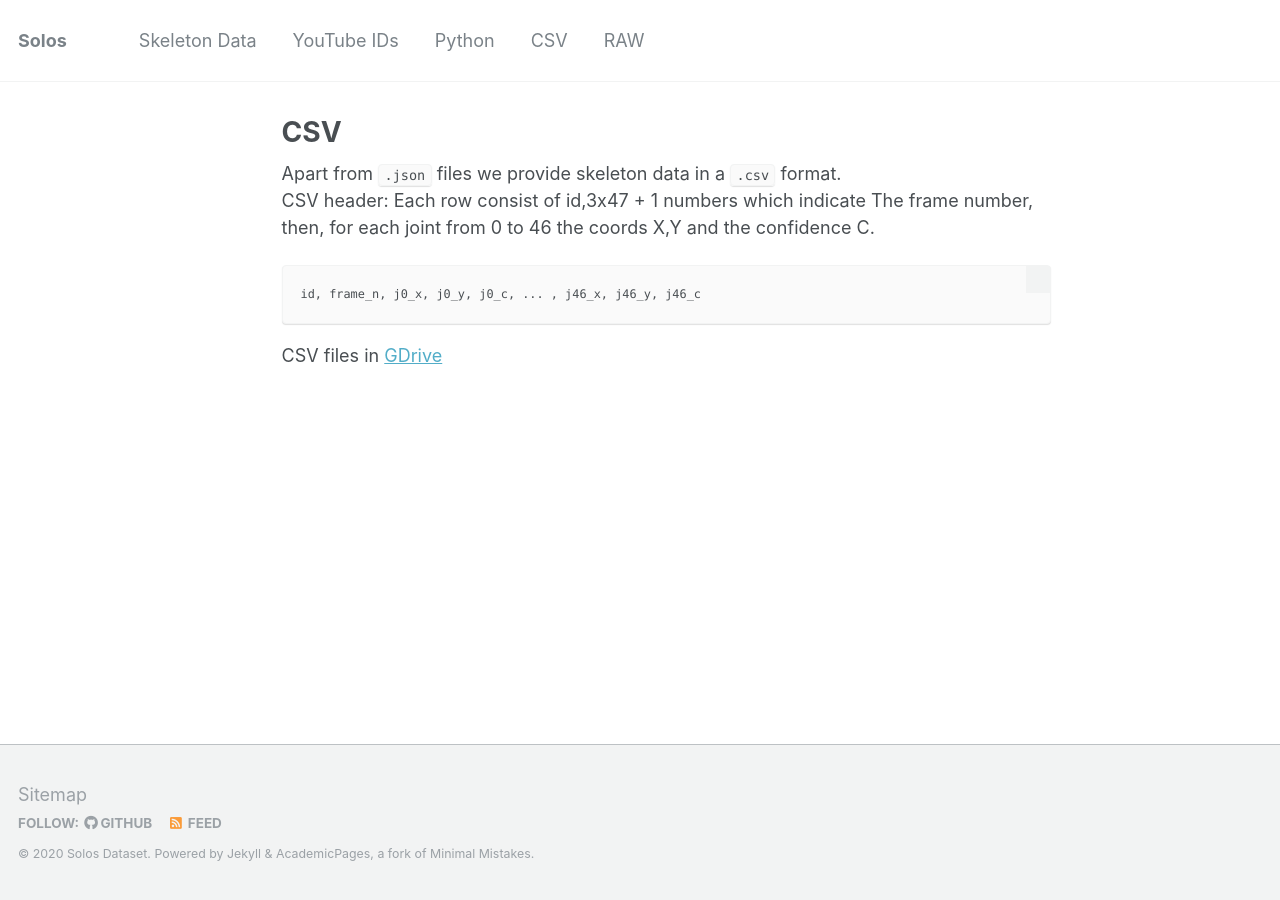
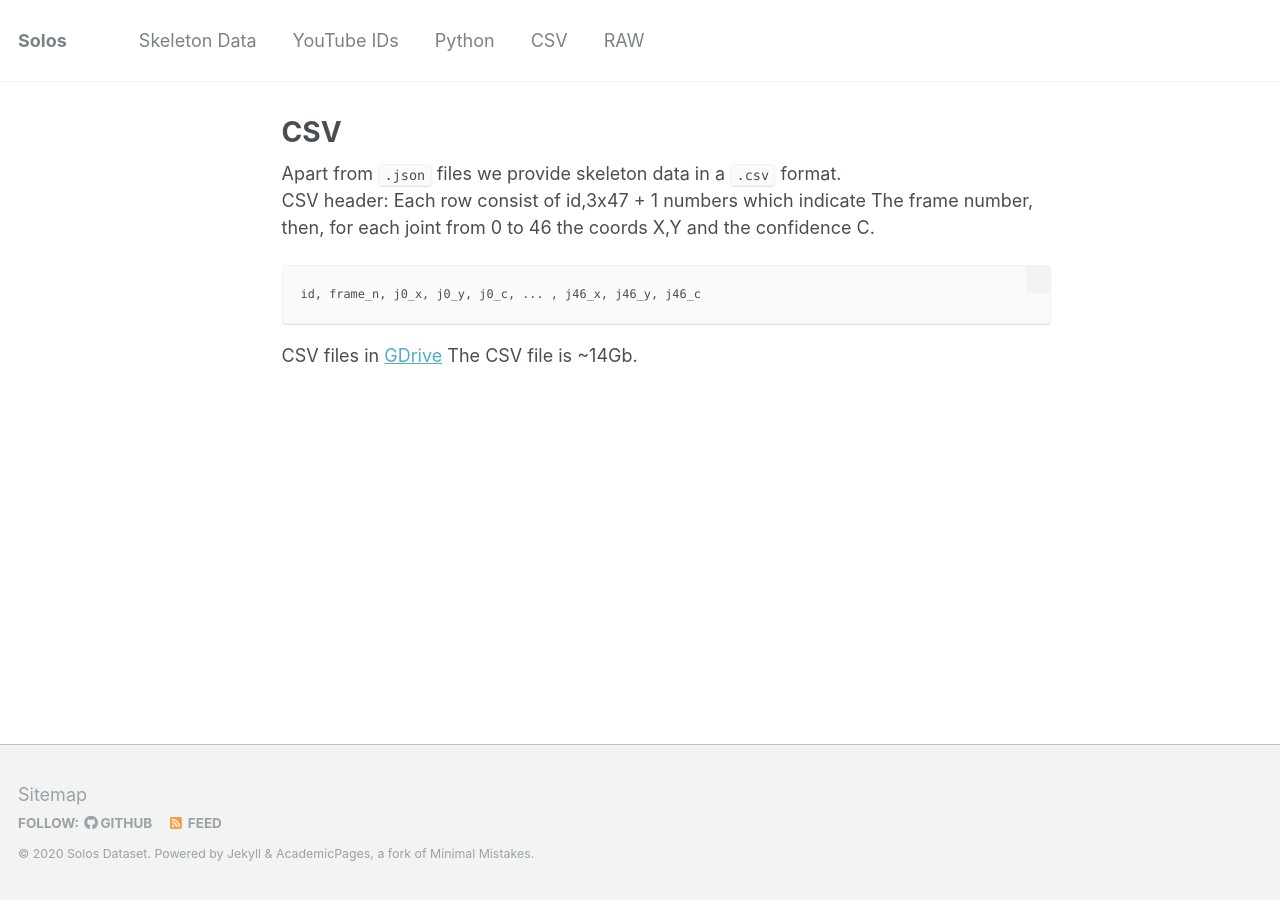
Before and after one commit to JuanFMontesinos/Solos, a Jekyll site: the page built from _pages/cv.md, in a window 1280 px wide. Built offline with Jekyll 4.4.1, drawn with Linux system fonts in a browser that asks for light colours.

Commit message:
Update cv.md

````diff
--- a/_pages/cv.md
+++ b/_pages/cv.md
@@ -13,3 +13,4 @@ The frame number, then, for each joint from 0 to 46 the coords X,Y and the confi
 id, frame_n, j0_x, j0_y, j0_c, ... , j46_x, j46_y, j46_c
 ```
 CSV files in [GDrive](https://drive.google.com/file/d/1eWB6J1T2MKzl-c8-ylik9O2CWLJyUpjx/view?usp=sharing)
+The CSV file is ~14Gb.
````
